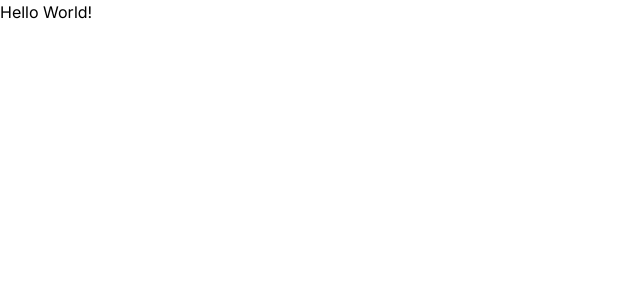
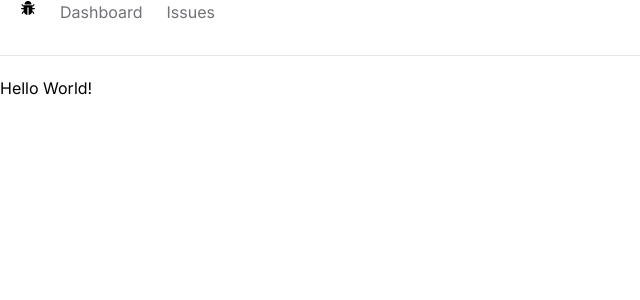
Before and after one commit to Magickwarrior/issue-tracker, a Next.js app: page / in a window 1280 px wide. Shown: the top 300 px of the page, without its empty margins (0-640 px from the left). Built offline with nearby package versions, Linux system fonts and the light colour scheme.

Commit message:
Build the navbar

```diff
--- /dev/null
+++ b/app/NavBar.tsx
@@ -0,0 +1,30 @@
+import React from "react";
+import Link from "next/link";
+import { AiFillBug } from "react-icons/ai";
+
+const NavBar = () => {
+  const links = [
+    { label: "Dashboard", href: "/" },
+    { label: "Issues", href: "/issues" },
+  ];
+  return (
+    <nav className="flex space-x-6 border-b mb-5 px-5 h-14 items-centered">
+      <Link href="/">
+        <AiFillBug />
+      </Link>
+      <ul className="flex space-x-6">
+        {links.map((link) => (
+          <Link
+            key={link.href}
+            className="text-zinc-500 hover:text-zinc-800 transition-colors"
+            href="{link.href}"
+          >
+            {link.label}
+          </Link>
+        ))}
+      </ul>
+    </nav>
+  );
+};
+
+export default NavBar;
--- a/app/layout.tsx
+++ b/app/layout.tsx
@@ -1,22 +1,26 @@
-import './globals.css'
-import type { Metadata } from 'next'
-import { Inter } from 'next/font/google'
+import "./globals.css";
+import type { Metadata } from "next";
+import { Inter } from "next/font/google";
+import NavBar from "./NavBar";
 
-const inter = Inter({ subsets: ['latin'] })
+const inter = Inter({ subsets: ["latin"] });
 
 export const metadata: Metadata = {
-  title: 'Create Next App',
-  description: 'Generated by create next app',
-}
+  title: "Create Next App",
+  description: "Generated by create next app",
+};
 
 export default function RootLayout({
   children,
 }: {
-  children: React.ReactNode
+  children: React.ReactNode;
 }) {
   return (
     <html lang="en">
-      <body className={inter.className}>{children}</body>
+      <body className={inter.className}>
+        <NavBar />
+        <main>{children}</main>
+      </body>
     </html>
-  )
+  );
 }
--- a/package.json
+++ b/package.json
@@ -19,6 +19,7 @@
     "postcss": "8.4.41",
     "react": "18.3.1",
     "react-dom": "18.3.1",
+    "react-icons": "^4.11.0",
     "tailwindcss": "3.4.10",
     "typescript": "5.5.4"
   }
```
Also changed, not shown: 1 other file (tests, documents, lock files or other folders).
